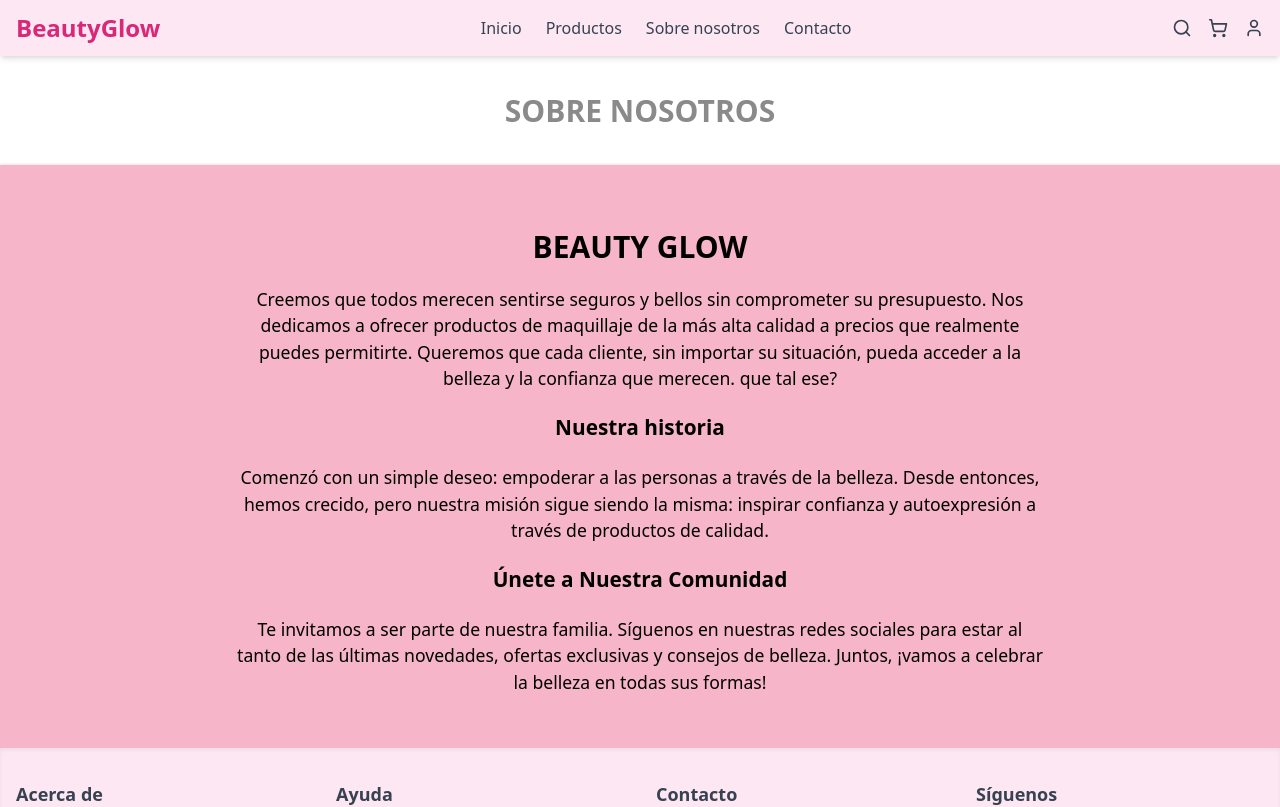
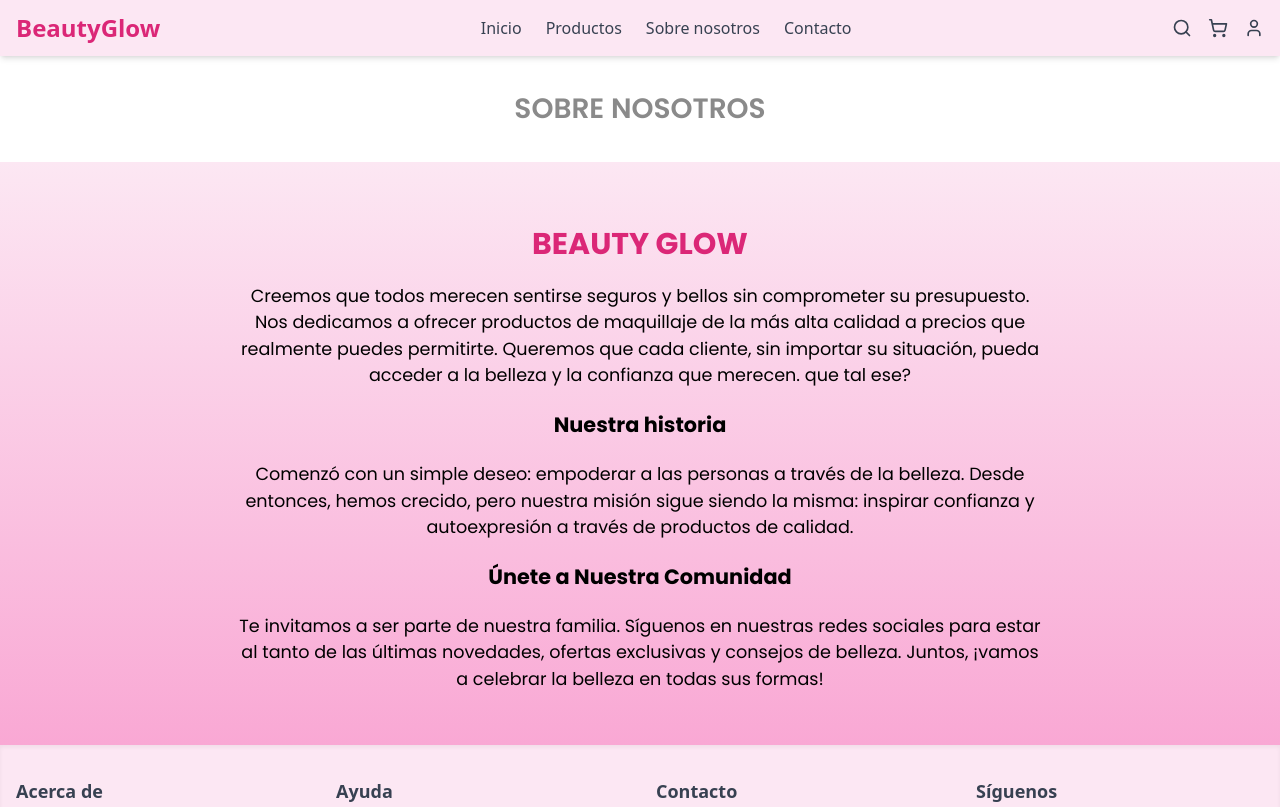
Before and after one commit to Medicenkaese/react-router-grupo-B, a React (Vite) app in the folder react-router-grupo-B/: page /SobreNosotros in a window 1280 px wide. Shown: the top 807 px of the page. Built offline with nearby package versions, Linux system fonts and the light colour scheme.

Commit message:
arreglos de diseño en sobre nosotros

```diff
--- a/react-router-grupo-B/src/pages/SobreNosotros.css
+++ b/react-router-grupo-B/src/pages/SobreNosotros.css
@@ -2,8 +2,8 @@
     color: rgb(138, 138, 138);
     text-align: center;
     margin: 2rem;
-    font-size: 30px ;
-    font-weight: 700;
+    font-size: 28px ;
+    font-weight: 600;
 
 }
 .titulo{
@@ -11,13 +11,10 @@
 }
 .contendorInformacion{
     text-align: center;
-    align-items: center ;
 }
 .texto{
-    background-color: #F7B5CA;
     text-align: center;
     padding: 2rem;
-    box-shadow:1px 2px 3px 1px #ff739d ;
 }
 p{
     padding: 1.3rem;
--- a/react-router-grupo-B/src/pages/SobreNosotros.jsx
+++ b/react-router-grupo-B/src/pages/SobreNosotros.jsx
@@ -4,10 +4,10 @@ import "./SobreNosotros.css";
 const SobreNosotros = () => {
   return (
     <section class="contenedorInformacion">
-      <h1 class="nombre">SOBRE NOSOTROS</h1>
-      <div className="texto">
+      <h1 class="nombre font-poppins">SOBRE NOSOTROS</h1>
+      <div className="texto font-poppins bg-gradient-to-b from-pink-100 to-pink-300">
         <div class="contenedor">
-          <h2 className="titulo text-3xl font-bold">BEAUTY GLOW</h2>
+          <h2 className="titulo text-3xl font-bold text-pink-600">BEAUTY GLOW</h2>
           <p>
             Creemos que todos merecen sentirse seguros y bellos sin comprometer
             su presupuesto. Nos dedicamos a ofrecer productos de maquillaje de
```
